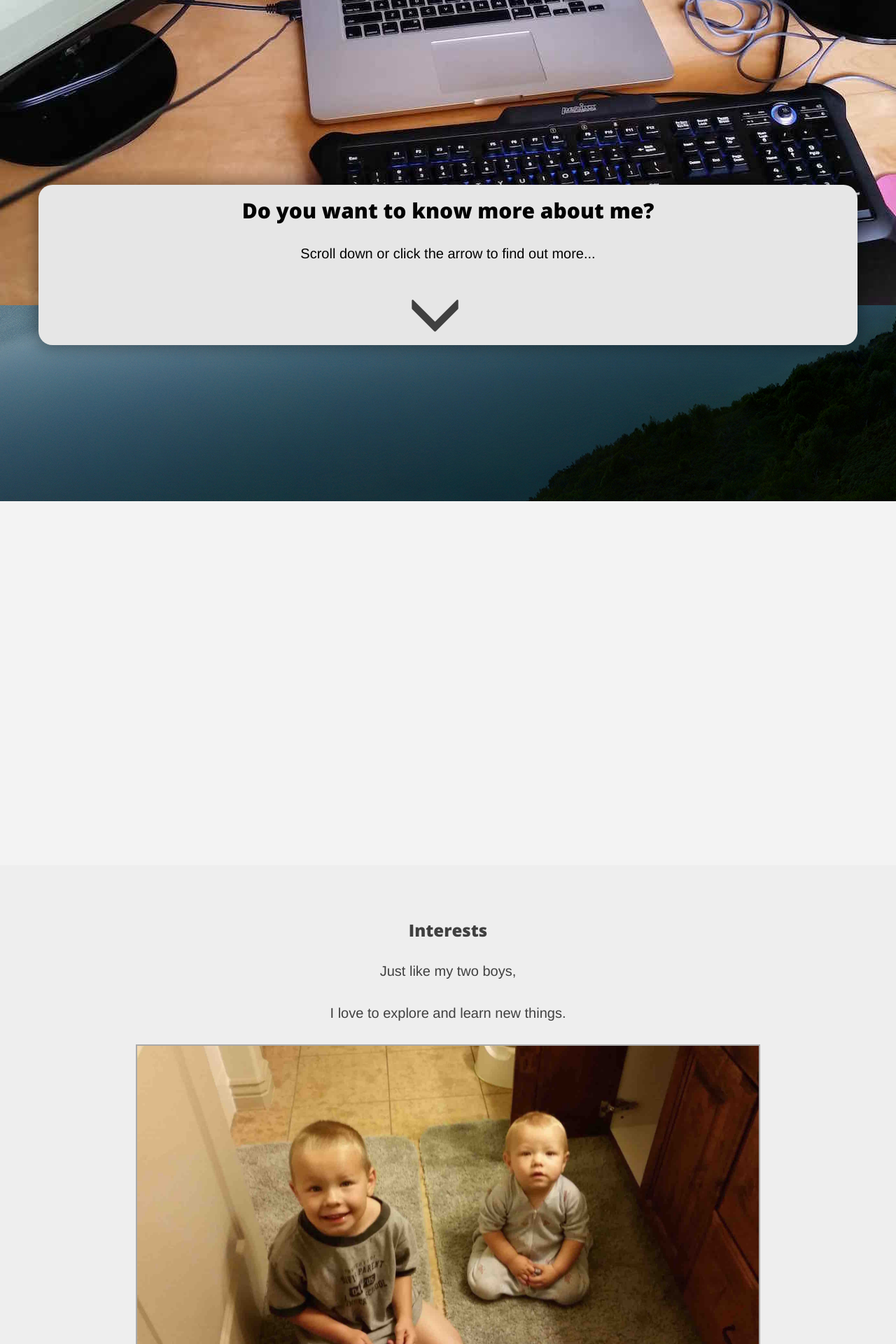
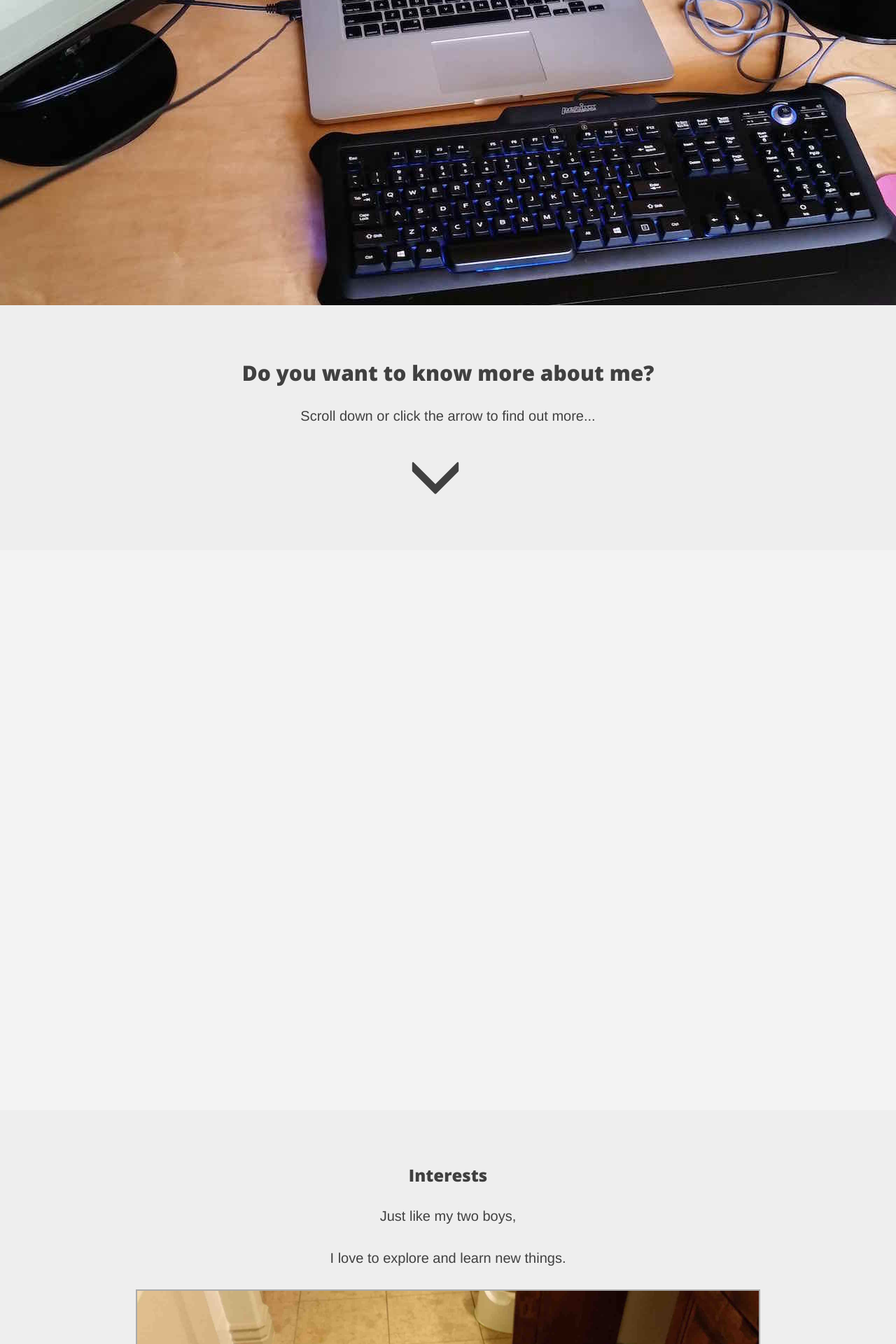
Before and after one commit to jjcarl/message_board, a Django app: page /jonathon/ in a window 1280 px wide. Shown: the part 424-2344 px from the top of the page at 70% size. Run offline with Django 3.2, Linux system fonts and the light colour scheme; some libraries are stand-ins or nearby versions.

Commit message:
Changed a box for styling

```diff
--- a/main/static/css/blog.css
+++ b/main/static/css/blog.css
@@ -326,11 +326,6 @@ hr {
     border: solid 2px #aaa;
 }
 
-.pull-down {
-    position: static;
-    margin-top: 30%
-}
-
 .scroll-arrow {
     margin-left: 45%;
     bottom: 0;
--- a/main/templates/jonathon.html
+++ b/main/templates/jonathon.html
@@ -36,14 +36,14 @@
             </div>
 
         </div>
-        <div class="container pull-down">
+    </div>
+        <div class="space-container">
             <h2>Do you want to know more about me?</h2>
             <p class="about-text">Scroll down or click the arrow to find out more...</p>
             <div class="scroll-arrow">
                 <a href="#boys"><i class="glyphicon glyphicon-menu-down"></i></a>
             </div>
         </div>
-    </div>
     <div class="empty-container"></div>
     <div class="space-container">
         <div class="row">
```
